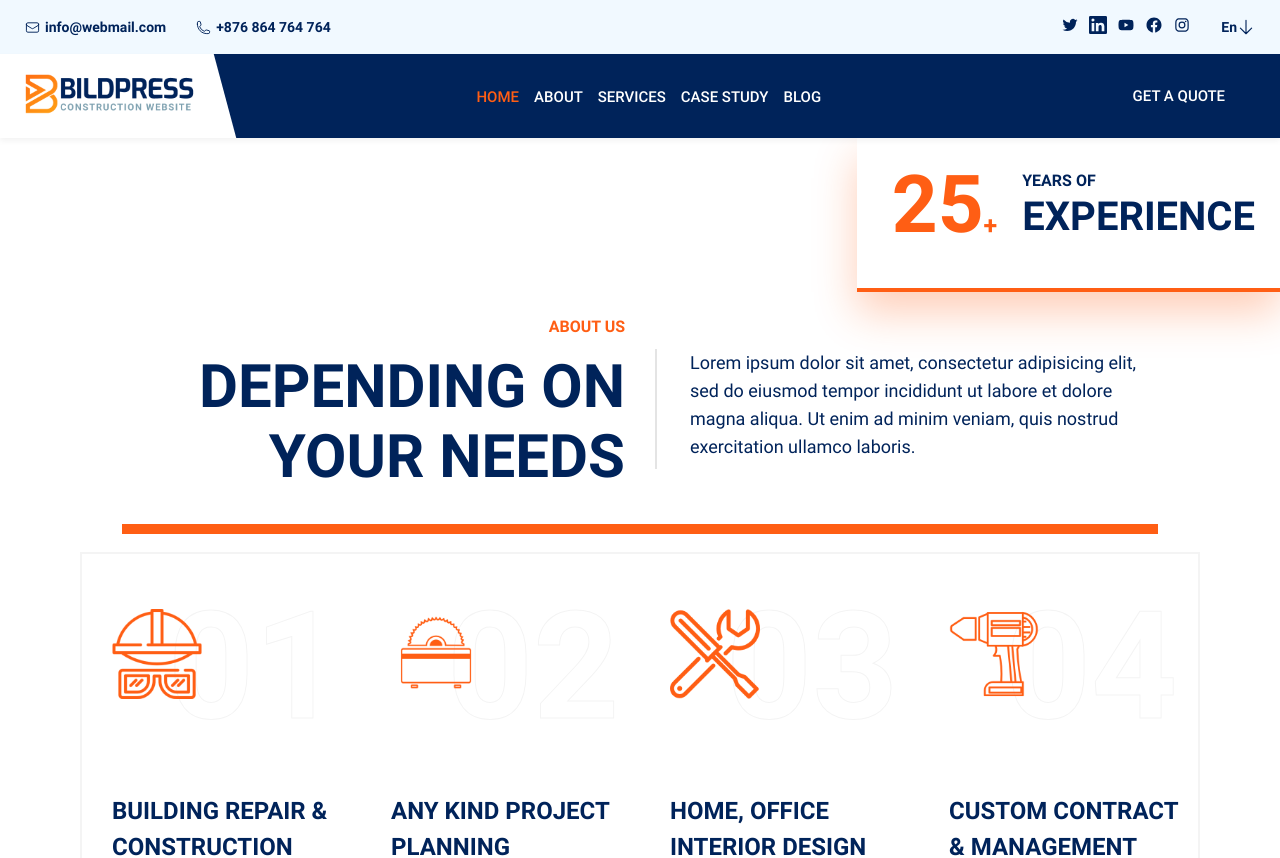
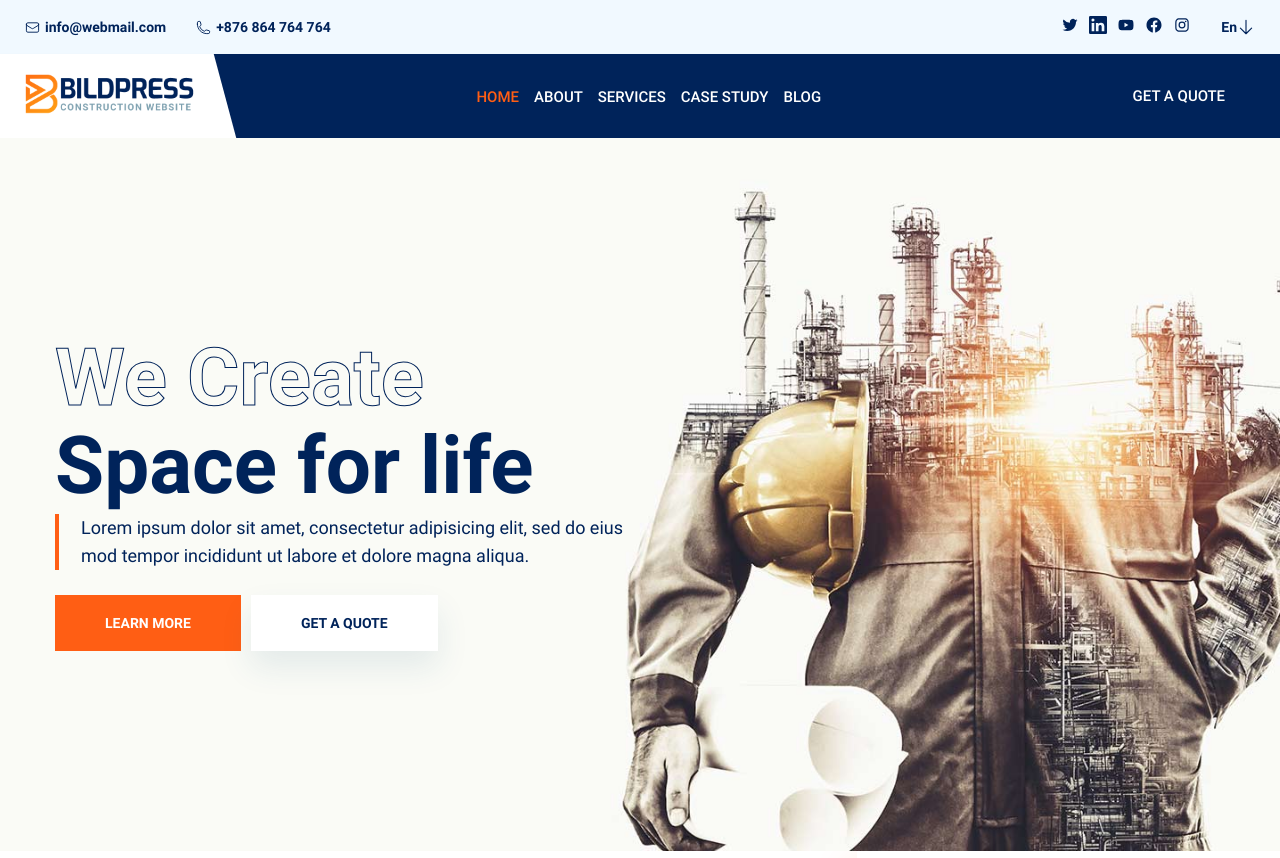
Before and after one commit to NurmuhammadovHojiakbar/scaffold, a React (Vite) app: page / in a window 1280 px wide. Shown: the top 858 px of the page. Built offline with nearby package versions, Linux system fonts and the light colour scheme; no server answers.

Commit message:
add hero item

```diff
--- /dev/null
+++ b/src/components/home/hero-item/index.tsx
@@ -0,0 +1,31 @@
+import React from "react";
+import { Link } from "react-router-dom";
+
+type PropType = {
+  title: string;
+  heading: string;
+  about: string | React.ReactNode;
+  class: string;
+};
+
+const HeroItem = ({ title, about, class: heroClass, heading }: PropType) => {
+  return (
+    <div className={`hero ${heroClass}`}>
+      <div className="container container-sm hero-container">
+        <h2 className="hero-title empty">{title}</h2>
+        <h2 className="hero-title full">{heading}</h2>
+        <p className="hero-about">{about}</p>
+        <div className="hero-buttons">
+          <Link className="btn hero-button" to={"/about"}>
+            Learn more
+          </Link>
+          <Link className="hero-button white" to={"/contact"}>
+            Get a quote
+          </Link>
+        </div>
+      </div>
+    </div>
+  );
+};
+
+export default HeroItem;
--- /dev/null
+++ b/src/components/home/hero/index.tsx
@@ -0,0 +1,47 @@
+import { Swiper, SwiperSlide } from "swiper/react";
+import HeroItem from "../hero-item";
+import { Navigation } from "swiper/modules";
+
+const Hero = () => {
+  const heros = [
+    {
+      id: 1,
+      title: "We Create",
+      heading: "Space for life",
+      about: (
+        <>
+          Lorem ipsum dolor sit amet, consectetur adipisicing elit, sed do eius
+          <br />
+          mod tempor incididunt ut labore et dolore magna aliqua.
+        </>
+      ),
+      class: "",
+    },
+    {
+      id: 2,
+      title: "We Create",
+      heading: "Space for life",
+      about: (
+        <>
+          Lorem ipsum dolor sit amet, consectetur adipisicing elit, sed do eius
+          <br />
+          mod tempor incididunt ut labore et dolore magna aliqua.
+        </>
+      ),
+      class: "blue",
+    },
+  ];
+  return (
+    <section className="site-hero">
+      <Swiper navigation={true} modules={[Navigation]}>
+        {heros.map((hero) => (
+          <SwiperSlide key={hero.id}>
+            <HeroItem {...hero} />
+          </SwiperSlide>
+        ))}
+      </Swiper>
+    </section>
+  );
+};
+
+export default Hero;
--- a/src/components/home/home.scss
+++ b/src/components/home/home.scss
@@ -239,6 +239,74 @@
     }
 }
 
+.site-hero{
+    position: relative;
+}
+
+.hero{
+    position: relative;
+    padding: 200px 0;
+    background: url("../../assets/images/hero-bg-1.jpg") no-repeat center;
+    background-size: cover;
+
+    &.blue{
+        background: url("../../assets/images/hero-bg.jpg") no-repeat center;
+        background-size: cover;
+    }
+
+    &-title{
+        margin-top: 0;
+        font-weight: bold;
+        font-size: 80px;
+        line-height: 80px;
+        margin-bottom: 8px;
+    }
+
+    &-title.empty{
+        color: transparent;
+        -webkit-text-stroke: 1px var(--blue-color);
+    }
+
+    &-title.full{
+        color: var(--blue-color);
+    }
+
+    &-about{
+        font-size: 18px;
+        line-height: 28px;
+        padding-left: 22px;
+        border-left: 4px solid var(--orange-color);
+        margin-top: 0;
+        margin-bottom: 25px;
+        color: var(--blue-color);
+    }
+
+    &-button{
+        display: inline-block;
+    }
+
+    &-button.btn{
+        margin-right: 10px;
+    }
+
+    &-button.white{
+        background: #fff;
+        padding: 20px 50px;
+        font-size: 14px;
+        font-weight: bold;
+        text-transform: uppercase;
+        color: #00235a;
+        -webkit-box-shadow: 0px 16px 32px 0px rgba(32, 85, 125, 0.1);
+        box-shadow: 0px 16px 32px 0px rgba(32, 85, 125, 0.1);
+        transition: 0.3s ease;
+
+        &:hover{
+            background-color: var(--blue-color);
+            color: #fff;
+        }
+    }
+}
+
 @media only screen and (max-width: 1100px) {
     .about-us{
         &__list{
--- a/src/components/home/index.tsx
+++ b/src/components/home/index.tsx
@@ -1,5 +1,6 @@
+import Hero from "./hero";
 import News from "./news";
 import AboutUs from "./about-us";
 import "./home.scss";
 
-export { AboutUs, News };
+export { AboutUs, News, Hero };
--- a/src/pages/home/index.tsx
+++ b/src/pages/home/index.tsx
@@ -11,7 +11,7 @@ import TurbologoImg from "@/assets/images/turbologo.png";
 import HeartCareImg from "@/assets/images/heartcare.png";
 import SafeImg from "@/assets/images/safeguard.png";
 import Counter from "@/components/counter";
-import { AboutUs, News } from "@/components/home";
+import { AboutUs, Hero, News } from "@/components/home";
 import { CaseStudySlider } from "@/components/case-study";
 
 const Home = () => {
@@ -51,6 +51,7 @@ const Home = () => {
 
   return (
     <Page title="Home">
+      <Hero />
       <AboutUs />
       <Features />
       <Contract color="white" sliders={contractList} />
--- a/src/store/api/blogs.tsx
+++ b/src/store/api/blogs.tsx
@@ -34,6 +34,14 @@ const blogApi = createApi({
     getBlogTags: build.query<BlogTagInterface[], void>({
       query: () => "tag",
     }),
+    /*Mutators*/
+    addComment: build.mutation({
+      query: ({ ...post }) => ({
+        url: "comment/",
+        method: "POST",
+        body: post,
+      }),
+    }),
   }),
 });
 
@@ -42,5 +50,6 @@ export const {
   useGetBlogCategoriesQuery,
   useGetBlogTagsQuery,
   useGetBlogByIdQuery,
+  useAddCommentMutation,
 } = blogApi;
 export default blogApi;
```
Also changed, not shown: src/assets/images/hero-bg-1.jpg (added), src/assets/images/hero-bg.jpg (added).
